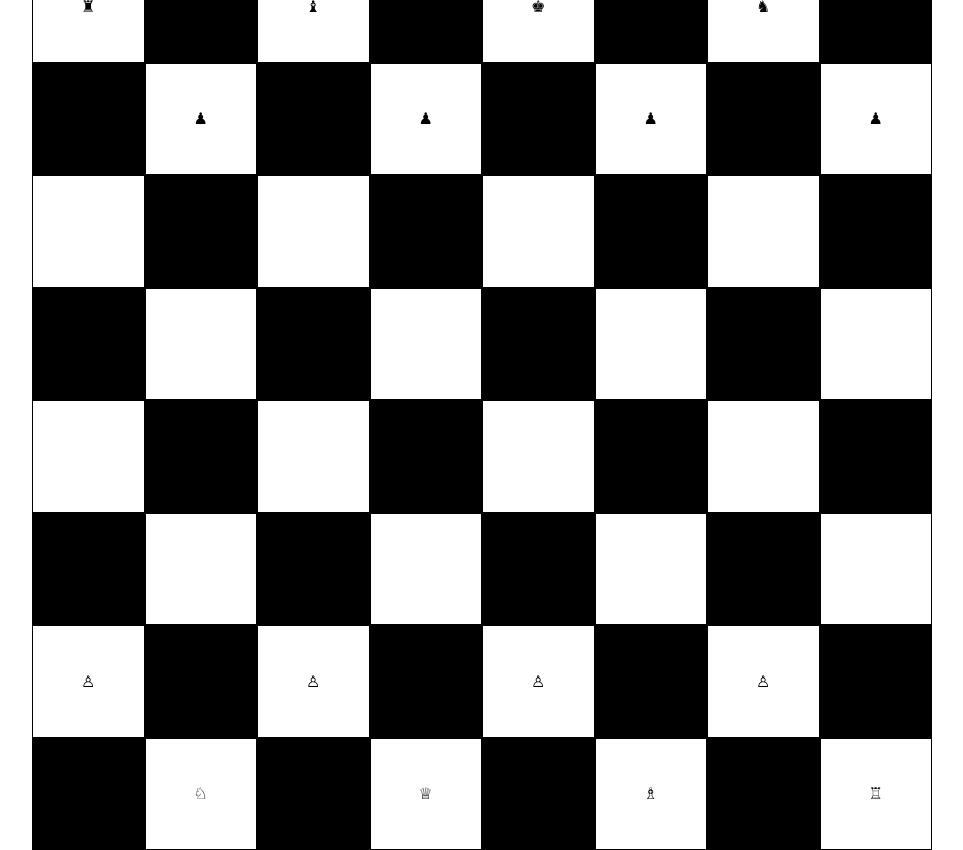
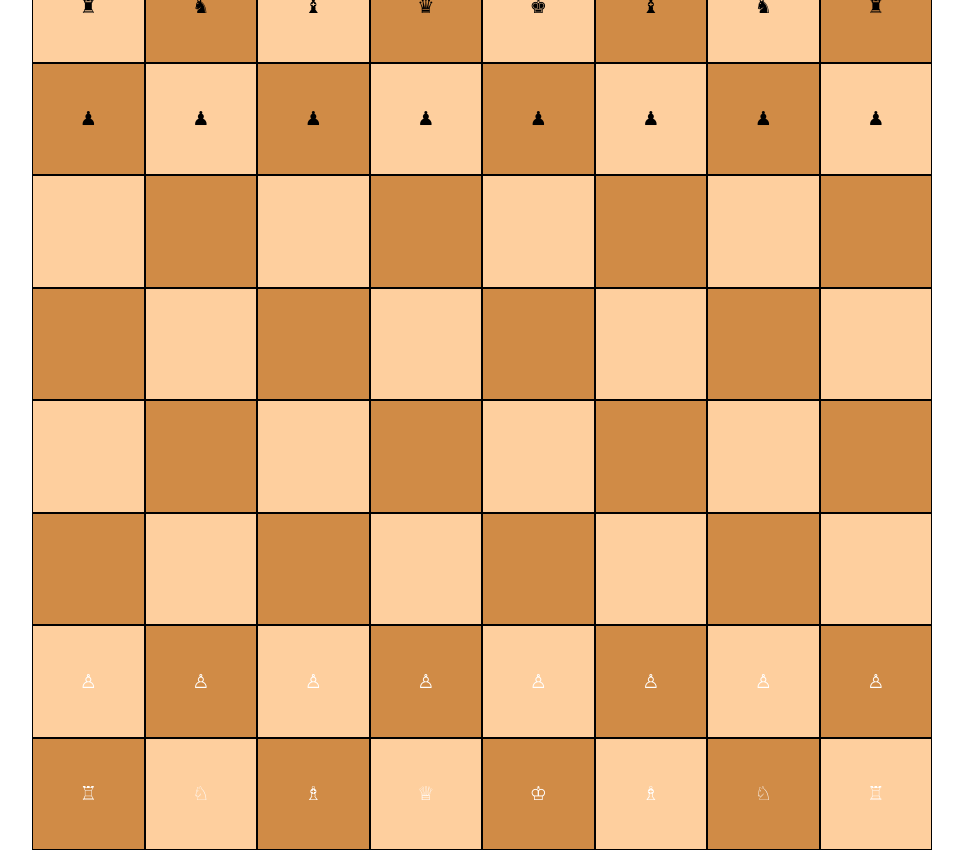
Before and after one commit to TomasKukumberg/Chess-Vue, a Vue app: page / in a window 1280 px wide. Shown: the whole page, without its empty margins (158-1121 px from the left). Built offline with nearby package versions, Linux system fonts and the light colour scheme.

Commit message:
use pinia store for chessboard

```diff
--- a/src/components/ChessBoard.vue
+++ b/src/components/ChessBoard.vue
@@ -1,19 +1,17 @@
 <template>
     <div class='board'>
-        <ChessRow row='8' />
-        <ChessRow row='7' />
-        <ChessRow row='6'/>
-        <ChessRow row='5'/>
-        <ChessRow row='4'/>
-        <ChessRow row='3'/>
-        <ChessRow row='2'/>
-        <ChessRow row='1'/>
+        <ChessRow :row='7 - index' v-for='(row, index) in board' :key="index"/>
     </div>
 </template>
 
 <script lang='ts' setup>
 
 import ChessRow from './ChessRow.vue';
+import {ref} from 'vue'
+import {useChessStore} from '../stores/chess'
+
+const chess = useChessStore();
+const board = chess.board;
 
 </script>
 
--- a/src/components/ChessPiece.vue
+++ b/src/components/ChessPiece.vue
@@ -1,34 +1,38 @@
 <template>
-    <p class='piece' v-html='image'></p>
+    <p class='piece' :class="[pieceColor === 'white' ? 'white-piece' : pieceColor === 'black' ? 'black-piece' : '' ]" v-html='piece'></p>
 </template>
 
 <script lang='ts' setup>
 
-import {ref, computed, onMounted} from 'vue';
+import {ref, computed} from 'vue';
 
 import { getRowNumber, getColumnNumber } from '../composables/utils';
-import { mapPieceName, pieceToHtml, mapPieceColors } from '../composables/utils';
+import {useChessStore} from '../stores/chess'
 
-onMounted(() => {
-    player.value = mapPieceColors(rowNumber.value, columnNumber.value);
-    name.value = mapPieceName(rowNumber.value, columnNumber.value);
-    image.value = pieceToHtml(name.value, player.value);
-});
 
-const props = defineProps(['row', 'column'])
+const props = defineProps(['row', 'column']);
+const chessStore = useChessStore();
 
-const name = ref('');
-const image = ref('');
-const player = ref('none');
 const rowNumber = computed(() => getRowNumber(props.row));
 const columnNumber = computed(() => getColumnNumber(props.column));
+const position = computed(() => ({x: columnNumber.value, y: rowNumber.value}));
+const piece = computed(() => chessStore.getPiece(position.value));
+const pieceColor = computed(() => chessStore.getPieceColor(position.value));
 
 </script>
 
 <style scoped>
 
 .piece {
-    font-size: 100%
+    font-size: 120%
+}
+
+.white-piece {
+    color: white;
+}
+
+.black-piece {
+    color: black;
 }
 
 </style>
--- a/src/components/ChessRow.vue
+++ b/src/components/ChessRow.vue
@@ -1,13 +1,6 @@
 <template>
     <div class='row'>
-        <ChessTile :row='props.row' column='a' />
-        <ChessTile :row='props.row' column='b'/>
-        <ChessTile :row='props.row' column='c'/>
-        <ChessTile :row='props.row' column='d'/>
-        <ChessTile :row='props.row' column='e'/>
-        <ChessTile :row='props.row' column='f'/>
-        <ChessTile :row='props.row' column='g'/>
-        <ChessTile :row='props.row' column='h'/>
+        <ChessTile :row='props.row' v-for="column in columns" :column='column' />
     </div>
 </template>
 
@@ -16,6 +9,7 @@
 import ChessTile from './ChessTile.vue';
 
 const props = defineProps(['row']);
+const columns = ['a', 'b', 'c', 'd', 'e', 'f', 'g', 'h'];
 
 </script>
 
--- a/src/components/ChessTile.vue
+++ b/src/components/ChessTile.vue
@@ -1,22 +1,33 @@
 <template>
-    <div class='tile' :class="{'white-tile': tileColor === 'white', 'black-tile': tileColor === 'black'}">
+    <div class='tile' @click='handleClick' :class="[tileColor === 'white' ? 'white-tile' : 'black-tile', clicked ? 'clicked' : '', highlighted ? 'highlighted' : '']">
         <ChessPiece :row='props.row' :column='props.column' />
     </div>
 </template>
 
 <script lang='ts' setup>
 
-import { computed } from 'vue';
+import { computed, ref } from 'vue';
 
 import { getRowNumber, getColumnNumber } from '../composables/utils';
 import ChessPiece from './ChessPiece.vue';
+import {useChessStore} from '../stores/chess'
 
 const props = defineProps(['row', 'column']);
+const chessStore = useChessStore();
 
 const rowNumber = computed(() => getRowNumber(props.row));
 const columnNumber = computed(() => getColumnNumber(props.column));
+const position = computed(() => ({x: columnNumber.value, y: rowNumber.value}));
 const tileValue = computed(() => rowNumber.value + columnNumber.value);
 const tileColor = computed(() => tileValue.value % 2 === 0 ? 'black' : 'white');
+const piece = computed(() => chessStore.getPiece(position.value));
+const clicked = computed(() => chessStore.isChosen(position.value));
+const highlighted = computed(() => chessStore.isHighlighted(position.value));
+
+const handleClick = () => {
+    chessStore.choose(position.value);
+    chessStore.highlightMoves(position.value);
+}
 
 </script>
 
@@ -31,10 +42,19 @@ const tileColor = computed(() => tileValue.value % 2 === 0 ? 'black' : 'white');
 }
 
 .black-tile {
-    background-color: black;
+    background-color: rgb(208,139,70);
 }
 
 .white-tile {
-    background-color: white;
+    background-color: rgb(254,207,158);
 }
+
+.clicked {
+    border: 3px solid yellow;
+}
+
+.highlighted {
+    border: 3px solid lightblue;
+}
+
 </style>
--- /dev/null
+++ b/src/composables/chess_pieces.ts
@@ -0,0 +1,14 @@
+export const CHESS_PIECES = {
+    WHITE_PAWN : '&#9817',
+    WHITE_KNIGHT : '&#9816',
+    WHITE_BISHOP : '&#9815',
+    WHITE_ROOK : '&#9814',
+    WHITE_QUEEN : '&#9813',
+    WHITE_KING : '&#9812',
+    BLACK_PAWN : '&#9823',
+    BLACK_KNIGHT : '&#9822',
+    BLACK_BISHOP : '&#9821',
+    BLACK_ROOK : '&#9820',
+    BLACK_QUEEN : '&#9819',
+    BLACK_KING : '&#9818'
+}
--- a/src/composables/utils.ts
+++ b/src/composables/utils.ts
@@ -1,24 +1,24 @@
 export const mapPieceName = (row: number, column: number): string => {
     /* Maps initial position on the chessboard to a specific piece. */
-    if (row >=3 && row <= 6) {
+    if (row >=2 && row <= 5) {
         return 'empty';
     }
-    if (row === 7 || row === 2) {
+    if (row === 6 || row === 1) {
         return 'pawn';
     }
-    if (column === 1 || column === 8) {
+    if (column === 0 || column === 7) {
         return 'rook';
     }
-    if (column === 2 || column === 7) {
+    if (column === 1 || column === 6) {
         return 'knight';
     }
-    if (column === 3 || column === 6) {
+    if (column === 2 || column === 5) {
         return 'bishop';
     }
-    if (column === 4) {
+    if (column === 3) {
         return 'queen';
     }
-    if (column === 5) {
+    if (column === 4) {
         return 'king';
     }
     return 'error';
@@ -26,8 +26,8 @@ export const mapPieceName = (row: number, column: number): string => {
 
 export const mapPieceColors = (row: number, column: number): string => {
     /* Maps initial colors of pieces. */
-    if (row === 1 || row === 2) return 'white';
-    if (row === 7 || row === 8) return 'black';
+    if (row === 0 || row === 1) return 'white';
+    if (row === 6 || row === 7) return 'black';
     return 'none';
 }
 
@@ -56,4 +56,4 @@ const blackPieceToHtml = {
 export const pieceToHtml = (piece: any, color: string): string => color === 'white' ? whitePieceToHtml[piece] : blackPieceToHtml[piece];
 
 export const getRowNumber = (row: string): number => parseInt(row);
-export const getColumnNumber = (row: string): number => row.charCodeAt(0) - 96;
+export const getColumnNumber = (row: string): number => row.charCodeAt(0) - 97;
--- /dev/null
+++ b/src/stores/chess.ts
@@ -0,0 +1,85 @@
+import { ref, type Ref, computed } from 'vue'
+import { defineStore } from 'pinia'
+import { CHESS_PIECES } from '@/composables/chess_pieces'
+
+export const useChessStore = defineStore('chess', () => {
+
+    const getInitPiece = (x: number, y: number): string => {
+        /* Maps initial position on the chessboard to a specific piece. */
+        const isBlackPiece = y > 5;
+
+        if (y >= 2 && y <= 5) return '';
+        if (y === 6 || y === 1) return isBlackPiece ? CHESS_PIECES.BLACK_PAWN : CHESS_PIECES.WHITE_PAWN;
+        if (x === 0 || x === 7) return isBlackPiece ? CHESS_PIECES.BLACK_ROOK : CHESS_PIECES.WHITE_ROOK;
+        if (x === 1 || x === 6) return isBlackPiece ? CHESS_PIECES.BLACK_KNIGHT : CHESS_PIECES.WHITE_KNIGHT;
+        if (x === 2 || x === 5) return isBlackPiece ? CHESS_PIECES.BLACK_BISHOP : CHESS_PIECES.WHITE_BISHOP;
+        if (x === 3) return isBlackPiece ? CHESS_PIECES.BLACK_QUEEN : CHESS_PIECES.WHITE_QUEEN;
+        if (x === 4) return isBlackPiece ? CHESS_PIECES.BLACK_KING : CHESS_PIECES.WHITE_KING;
+        return 'error';
+    }
+
+    const getInitColor = (x: number, y: number): string => {
+        if (y > 5 ) return 'black';
+        if (y < 2 ) return 'white';
+        return 'none';
+    }
+
+    const board = ref(Array.from({ length: 8 }, (rowValue, rowIndex) =>
+        Array.from({ length: 8 }, (columnValue, columnIndex) => ({
+            x: columnIndex,
+            y: rowIndex,
+            piece: getInitPiece(columnIndex, rowIndex),
+            pieceColor: getInitColor(columnIndex, rowIndex),
+            chosen: false,
+            highlighted: false
+        }))
+    ));
+
+    const move = (oldX: number, oldY: number, newX: number, newY: number, piece: string): void => {
+        board.value[oldY][oldX].piece = '';
+        board.value[newY][newX].piece = piece;
+    }
+
+    const choose = ({ x, y }: { x: number, y: number }): void => {
+        for (const [rowIndex, rowItem] of board.value.entries()) {
+            for (const [columnIndex, columnItem] of rowItem.entries()) {
+                if (x === columnIndex && y === rowIndex && board.value[rowIndex][columnIndex].chosen) {
+                    board.value[rowIndex][columnIndex].chosen = false;
+                    unhighlightMoves({x: columnIndex, y: rowIndex});
+                }
+                else if (x === columnIndex && y === rowIndex) {
+                    board.value[rowIndex][columnIndex].chosen = true;
+                } else {
+                    board.value[rowIndex][columnIndex].chosen = false;
+                }
+            }
+        }
+    }
+
+    const selectedPiece = ({ x, y }: { x: number, y: number }) => board.value[y][x].piece !== '';
+
+    const isChosen = ({ x, y }: { x: number, y: number }): boolean => {
+        return board.value[y][x].chosen;
+    }
+
+    const isHighlighted = ({ x, y }: { x: number, y: number }): boolean => {
+        return board.value[y][x].highlighted;
+    }
+
+    const getPieceColor = ({ x, y }: { x: number, y: number }): string => {
+        return board.value[y][x].pieceColor;
+    }
+
+    const getPiece = ({ x, y }: { x: number, y: number }): string => board.value[y][x].piece;
+
+    const highlightMoves = ({ x, y }: { x: number, y: number }): void => {
+        board.value[y + 1][x].highlighted = true;
+    }
+
+    const unhighlightMoves = ({ x, y }: { x: number, y: number }): void => {
+        board.value[y + 1][x].highlighted = false;
+        console.log('unhighlighting...')
+    }
+
+    return { board, move, choose, isChosen, getPiece, getPieceColor, highlightMoves, isHighlighted, selectedPiece }
+})
```
Also changed, not shown: src/stores/counter.ts (deleted, +0 -12 lines).
